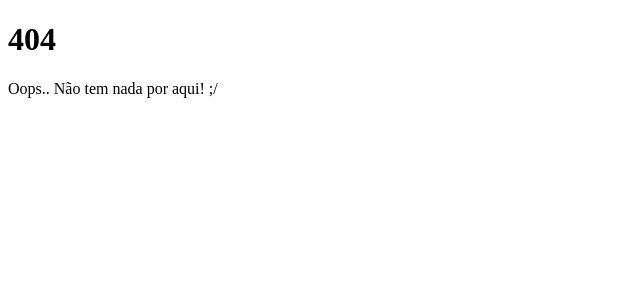
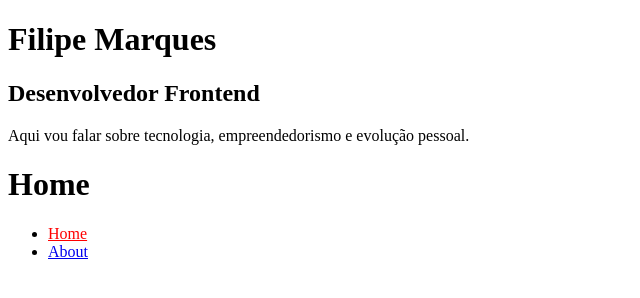
Before and after one commit to FilipeNMarques/apredendoGatsby, a Gatsby site in the folder my-blog/: page / in a window 1280 px wide. Before the commit this address had no page. Shown: the whole page, without its empty margins (0-640 px from the left). Built offline with nearby package versions, Linux system fonts and the light colour scheme; Gatsby itself is replaced by a stand-in of ours.

Commit message:
Adicionando paginas e utilizando o Gatsby Link

```diff
--- /dev/null
+++ b/my-blog/src/components/Profile/index.js
@@ -0,0 +1,11 @@
+import React from "react"
+
+const Profile = () => (
+  <div className="Profile-wrapper">
+    <h1>Filipe Marques</h1>
+    <h2>Desenvolvedor Frontend</h2>
+    <p>Aqui vou falar sobre tecnologia, empreendedorismo e evolução pessoal.</p>
+  </div>
+)
+
+export default Profile
--- a/my-blog/src/components/layout.js
+++ b/my-blog/src/components/layout.js
@@ -1,8 +1,15 @@
 import React from "react"
 import PropTypes from "prop-types"
 
+import Profile from "../components/Profile"
+
 const Layout = ({ children }) => {
-  return <main>{children}</main>
+  return (
+    <>
+      <Profile />
+      <main>{children}</main>
+    </>
+  )
 }
 
 Layout.propTypes = {
--- /dev/null
+++ b/my-blog/src/pages/index.js
@@ -0,0 +1,26 @@
+import React from "react"
+import { Link } from "gatsby"
+
+import Layout from "../components/layout"
+import SEO from "../components/seo"
+
+const IndexPage = () => (
+  <Layout>
+    <SEO title="Home" />
+    <h1>Home</h1>
+    <ul>
+      <li>
+        <Link to="/" activeStyle={{ color: "red" }}>
+          Home
+        </Link>
+      </li>
+      <li>
+        <Link to="/about" activeStyle={{ color: "red" }}>
+          About
+        </Link>
+      </li>
+    </ul>
+  </Layout>
+)
+
+export default IndexPage
```
Also changed, not shown: my-blog/src/pages/about.js (added, +14 -0 lines).
